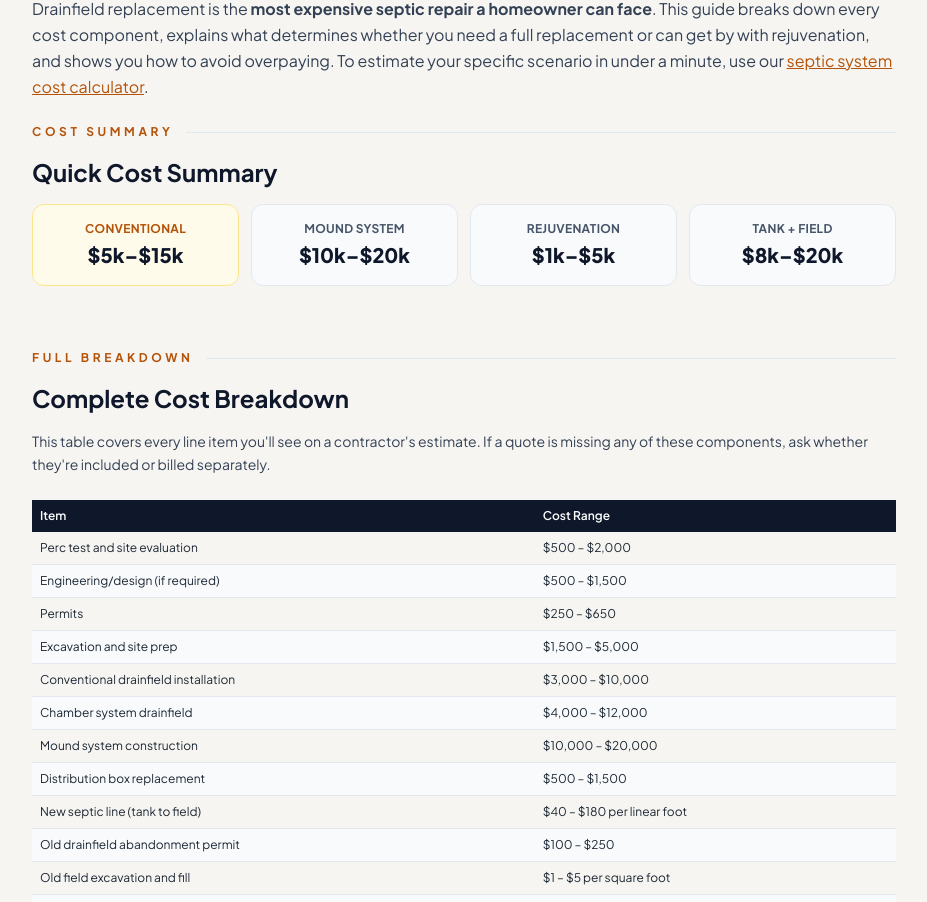
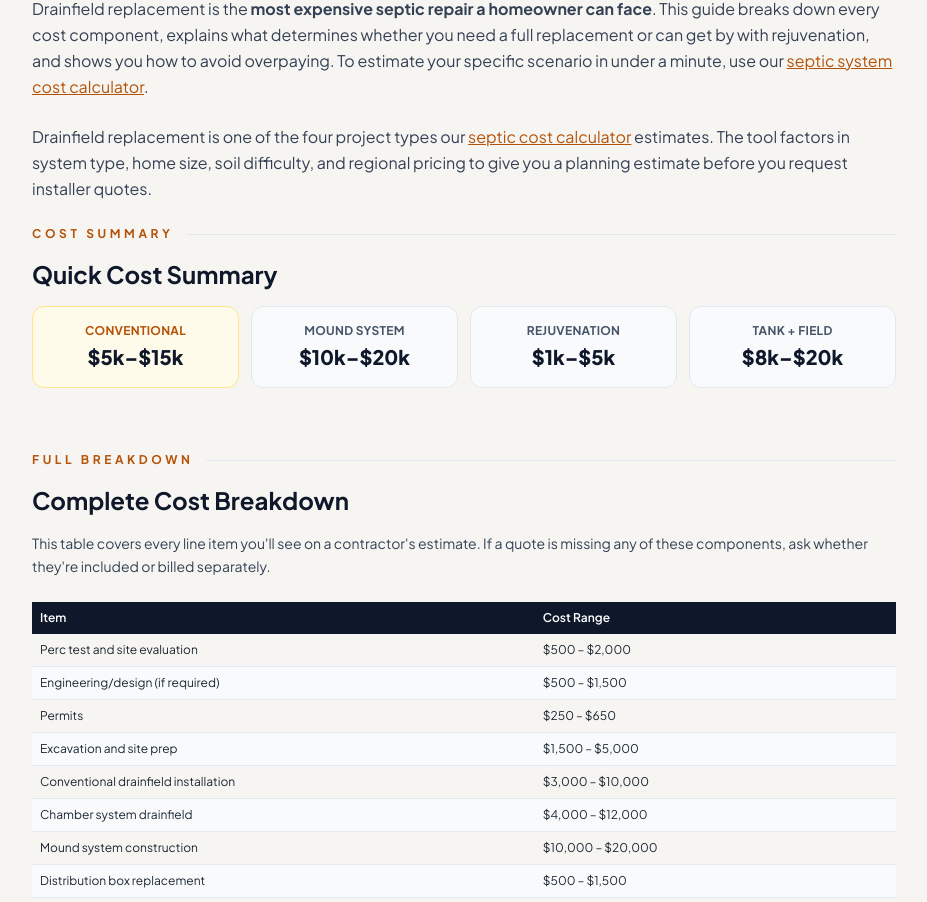
Before and after one commit to thebasementguide2026/theseptic.guide-, a Next.js app: page /cost-guides/drainfield-replacement-cost in a window 1280 px wide. Shown: the part 979-1881 px from the top of the page, without its empty margins (176-1103 px from the left). Built offline with nearby package versions, Linux system fonts and the light colour scheme.

Commit message:
feat(internal-links): link to septic tank cost calculator

```diff
--- a/app/cost-guides/drainfield-replacement-cost/page.tsx
+++ b/app/cost-guides/drainfield-replacement-cost/page.tsx
@@ -63,6 +63,8 @@ export default function DrainFieldReplacementCost() {
         </p>
 
         <p className='text-base text-slate-700 leading-relaxed mb-6'>Drainfield replacement is the <strong>most expensive septic repair a homeowner can face</strong>. This guide breaks down every cost component, explains what determines whether you need a full replacement or can get by with rejuvenation, and shows you how to avoid overpaying. To estimate your specific scenario in under a minute, use our <Link href='/cost-guides/septic-tank-cost-calculator' className='text-amber-700 underline hover:text-amber-800'>septic system cost calculator</Link>.</p>
+
+        <p className='text-base text-slate-700 leading-relaxed mb-6'>Drainfield replacement is one of the four project types our <Link href='/cost-guides/septic-tank-cost-calculator' className='text-amber-700 underline hover:text-amber-800'>septic cost calculator</Link> estimates. The tool factors in system type, home size, soil difficulty, and regional pricing to give you a planning estimate before you request installer quotes.</p>
         <div className='mb-16'>
           <div className='flex items-center space-x-3 mb-4'><span className='text-amber-700 font-bold tracking-[0.3em] text-xs uppercase'>Cost Summary</span><div className='flex-1 h-px bg-slate-200'></div></div>
           <h2 className='text-2xl font-bold text-slate-900 mb-4'>Quick Cost Summary</h2>
```
